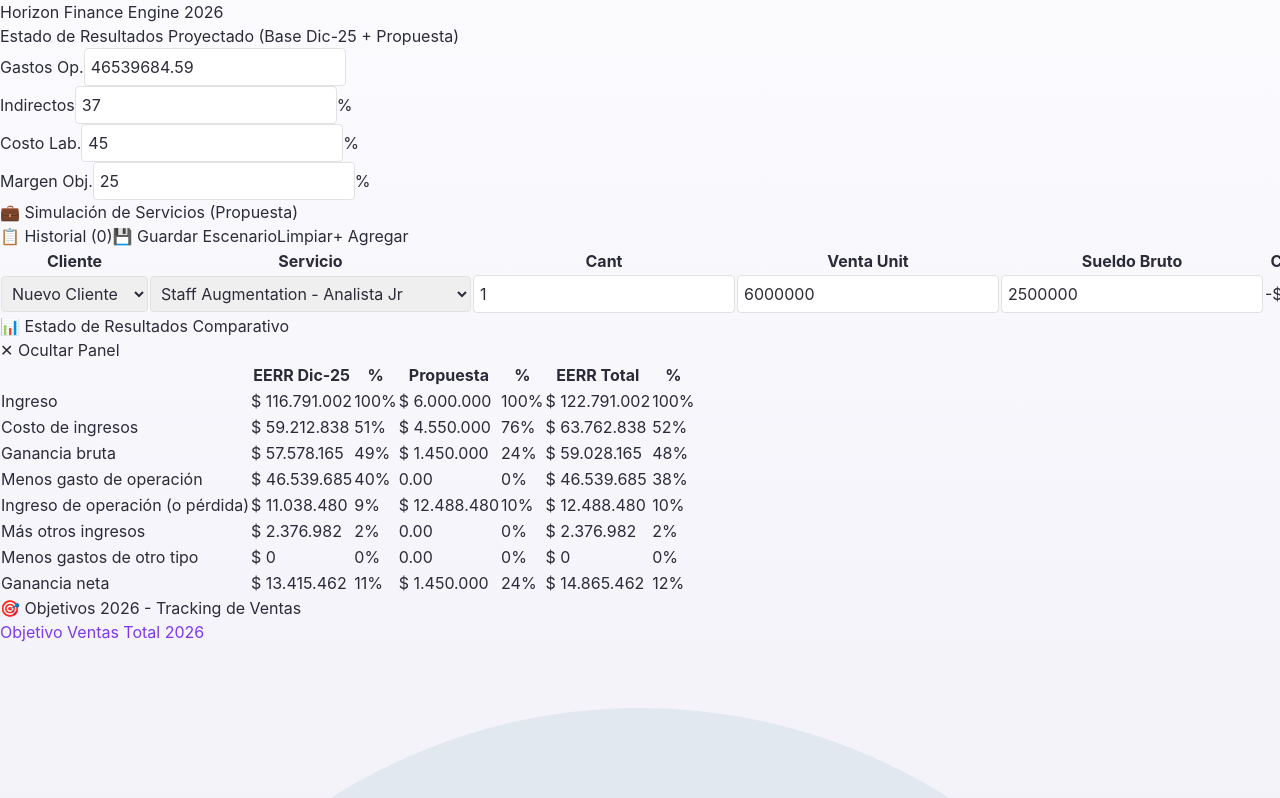
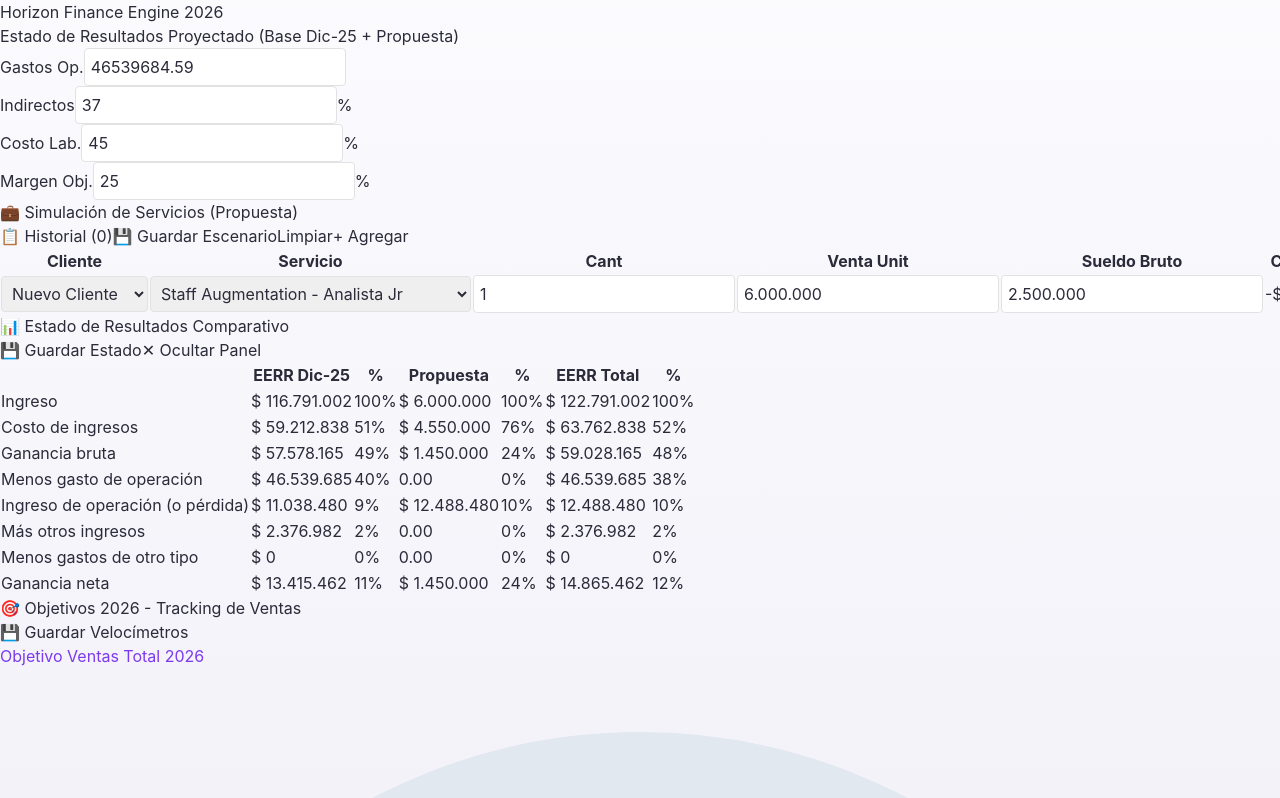
Before and after one commit to gabycanepa/Horizon_Calculator, a React (Vite) app: page / in a window 1280 px wide. Shown: the top 798 px of the page. Built offline with nearby package versions, Linux system fonts and the light colour scheme.

Commit message:
Update App.jsx

```diff
--- a/src/App.jsx
+++ b/src/App.jsx
@@ -84,11 +84,20 @@
   const actualizarFila = (id, campo, valor) => {
     setEscenarios(escenarios.map(e => {
       if (e.id === id) {
-        const updated = { ...e, [campo]: valor };
-        if (campo === 'tipoIdx') {
+        const updated = { ...e };
+        if (campo === 'ventaUnit' || campo === 'sueldoBruto') {
+          // Parse string with thousands separators to number
+          const num = typeof valor === 'string' ? parseInt(valor.replace(/\D/g, '')) || 0 : valor;
+          updated[campo] = num;
+        } else if (campo === 'tipoIdx') {
+          updated.tipoIdx = valor;
           const p = preciosNuevos[valor];
           updated.sueldoBruto = p.sueldoSugerido || 0;
           updated.ventaUnit = p.valor;
+        } else if (campo === 'cantidad') {
+          updated.cantidad = valor;
+        } else if (campo === 'cliente') {
+          updated.cliente = valor;
         }
         return updated;
       }
@@ -319,17 +328,62 @@
                   const venta = e.cantidad * e.ventaUnit;
                   const res = venta - costoTotal;
                   const mgn = venta > 0 ? (res / venta) * 100 : 0;
+
+                  // Formatear valores para mostrar en inputs
+                  const ventaUnitStr = e.ventaUnit.toLocaleString('es-AR');
+                  const sueldoBrutoStr = e.sueldoBruto.toLocaleString('es-AR');
+
                   return (
                     <tr key={e.id} className="border-t border-purple-50 hover:bg-purple-50/30 transition">
-                      <td className="p-4"><select value={e.cliente} onChange={ev => actualizarFila(e.id, 'cliente', ev.target.value)} className="bg-transparent focus:outline-none font-medium">{clientesDisponibles.map(c => <option key={c}>{c}</option>)}</select></td>
-                      <td className="p-4"><select value={e.tipoIdx} onChange={ev => actualizarFila(e.id, 'tipoIdx', parseInt(ev.target.value))} className="bg-transparent focus:outline-none text-purple-600 font-bold text-xs">{preciosNuevos.map((p, i) => <option key={i} value={i}>{p.categoria} - {p.tipo}</option>)}</select></td>
-                      <td className="p-4 text-center"><input type="number" value={e.cantidad} onChange={ev => actualizarFila(e.id, 'cantidad', parseInt(ev.target.value))} className="w-10 text-center bg-purple-50 rounded font-bold" /></td>
-                      <td className="p-4 text-right"><input type="number" value={e.ventaUnit} onChange={ev => actualizarFila(e.id, 'ventaUnit', parseInt(ev.target.value))} className="w-28 text-right bg-blue-50 text-blue-700 font-bold rounded px-2 border border-blue-200" /></td>
-                      <td className="p-4 text-right">{isStaff ? <input type="number" value={e.sueldoBruto} onChange={ev => actualizarFila(e.id, 'sueldoBruto', parseInt(ev.target.value))} className="w-24 text-right bg-pink-50 text-pink-700 font-bold rounded px-2 border border-pink-200" /> : <span className="text-slate-300">-</span>}</td>
+                      <td className="p-4">
+                        <select value={e.cliente} onChange={ev => actualizarFila(e.id, 'cliente', ev.target.value)} className="bg-transparent focus:outline-none font-medium">
+                          {clientesDisponibles.map(c => <option key={c}>{c}</option>)}
+                        </select>
+                      </td>
+                      <td className="p-4">
+                        <select value={e.tipoIdx} onChange={ev => actualizarFila(e.id, 'tipoIdx', parseInt(ev.target.value))} className="bg-transparent focus:outline-none text-purple-600 font-bold text-xs">
+                          {preciosNuevos.map((p, i) => <option key={i} value={i}>{p.categoria} - {p.tipo}</option>)}
+                        </select>
+                      </td>
+                      <td className="p-4 text-center">
+                        <input type="number" value={e.cantidad} onChange={ev => actualizarFila(e.id, 'cantidad', parseInt(ev.target.value) || 0)} className="w-10 text-center bg-purple-50 rounded font-bold" min="0" />
+                      </td>
+                      <td className="p-4 text-right">
+                        <input
+                          type="text"
+                          value={ventaUnitStr}
+                          onChange={ev => {
+                            const val = ev.target.value.replace(/\D/g, '');
+                            actualizarFila(e.id, 'ventaUnit', val === '' ? 0 : parseInt(val));
+                          }}
+                          className="w-28 text-right bg-blue-50 text-blue-700 font-bold rounded px-2 border border-blue-200"
+                        />
+                      </td>
+                      <td className="p-4 text-right">
+                        {isStaff ? (
+                          <input
+                            type="text"
+                            value={sueldoBrutoStr}
+                            onChange={ev => {
+                              const val = ev.target.value.replace(/\D/g, '');
+                              actualizarFila(e.id, 'sueldoBruto', val === '' ? 0 : parseInt(val));
+                            }}
+                            className="w-24 text-right bg-pink-50 text-pink-700 font-bold rounded px-2 border border-pink-200"
+                          />
+                        ) : (
+                          <span className="text-slate-300">-</span>
+                        )}
+                      </td>
                       <td className="p-4 text-right font-mono text-red-500 text-xs">-{format(costoTotal)}</td>
                       <td className="p-4 text-right font-bold text-green-600">{format(res)}</td>
-                      <td className="p-4 text-center"><span className={`text-[10px] font-black px-2 py-1 rounded ${mgn >= margenObjetivo ? 'bg-green-100 text-green-700' : mgn >= 15 ? 'bg-yellow-100 text-yellow-700' : 'bg-red-100 text-red-700'}`}>{mgn.toFixed(1)}%</span></td>
-                      <td className="p-4 text-right"><button onClick={() => setEscenarios(escenarios.filter(x => x.id !== e.id))} className="text-slate-300 hover:text-red-500">✕</button></td>
+                      <td className="p-4 text-center">
+                        <span className={`text-[10px] font-black px-2 py-1 rounded ${mgn >= margenObjetivo ? 'bg-green-100 text-green-700' : mgn >= 15 ? 'bg-yellow-100 text-yellow-700' : 'bg-red-100 text-red-700'}`}>
+                          {mgn.toFixed(1)}%
+                        </span>
+                      </td>
+                      <td className="p-4 text-right">
+                        <button onClick={() => setEscenarios(escenarios.filter(x => x.id !== e.id))} className="text-slate-300 hover:text-red-500">✕</button>
+                      </td>
                     </tr>
                   );
                 })}
@@ -381,6 +435,7 @@
         <div className="bg-white rounded-xl shadow-lg border border-purple-200 overflow-hidden mb-6">
           <div className="p-4 border-b border-purple-100 flex justify-between items-center bg-gradient-to-r from-purple-600 to-pink-600 text-white">
             <h2 className="font-bold text-sm">📊 Estado de Resultados Comparativo</h2>
+            <button onClick={guardarEscenario} className="bg-green-600 hover:bg-green-700 px-3 py-1 rounded text-xs font-black uppercase transition">💾 Guardar Estado</button>
             <button onClick={() => setMostrarEERR(!mostrarEERR)} className="bg-white/20 hover:bg-white/40 px-3 py-1 rounded text-[10px] font-black uppercase transition">
               {mostrarEERR ? '✕ Ocultar Panel' : '👁️ Mostrar Panel'}
             </button>
@@ -480,7 +535,10 @@
 
         {/* VELOCÍMETROS */}
         <div className="mb-6">
-          <div className="flex justify-between items-center mb-4"><h2 className="text-lg font-black text-slate-700 uppercase">🎯 Objetivos 2026 - Tracking de Ventas</h2></div>
+          <div className="flex justify-between items-center mb-4">
+            <h2 className="text-lg font-black text-slate-700 uppercase">🎯 Objetivos 2026 - Tracking de Ventas</h2>
+            <button onClick={guardarEscenario} className="bg-green-600 hover:bg-green-700 px-3 py-1 rounded text-xs font-black uppercase transition">💾 Guardar Velocímetros</button>
+          </div>
           <div className="grid grid-cols-1 md:grid-cols-3 gap-6">
             {renderVelocimetro("Objetivo Ventas Total 2026", objVentasTotal, lineasVentaTotal, setLineasVentaTotal, "total", "#7c3aed")}
             {renderVelocimetro("Objetivo Renovación 2026", objRenovacion, lineasRenovacion, setLineasRenovacion, "renovacion", "#ec4899")}
```
